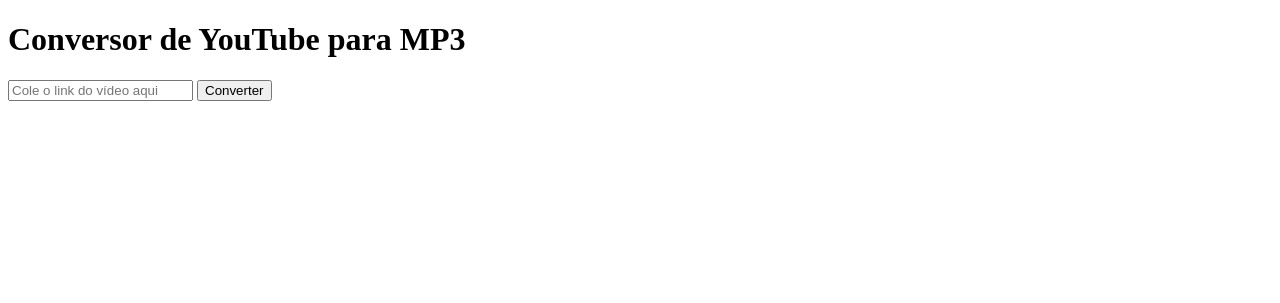
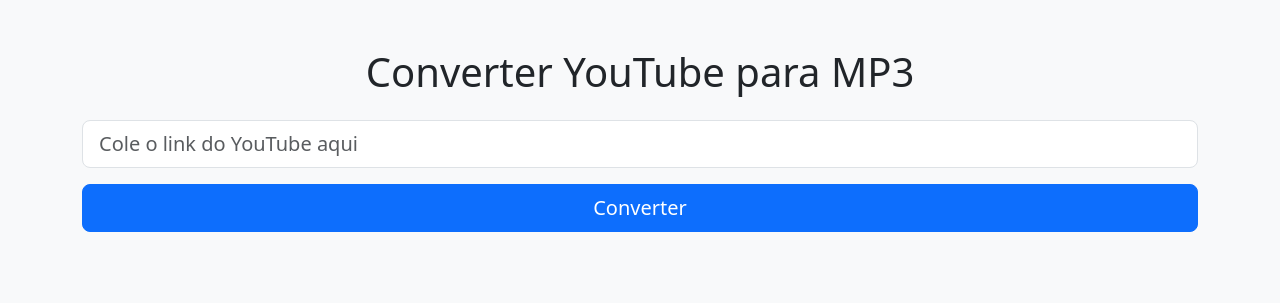
Before and after one commit to jotatks/videomp3, a Flask app: page / in a window 1280 px wide. Shown: the top 303 px of the page. Run offline with Flask 3, Linux system fonts and the light colour scheme.

Commit message:
Update index.html

```diff
--- a/templates/index.html
+++ b/templates/index.html
@@ -1,14 +1,80 @@
 <!DOCTYPE html>
 <html lang="pt-br">
 <head>
-    <meta charset="UTF-8">
-    <title>Conversor YouTube MP3</title>
+    <meta charset="UTF-8" />
+    <title>Converter YouTube para MP3</title>
+    <link href="https://cdn.jsdelivr.net/npm/bootstrap@5.3.0/dist/css/bootstrap.min.css" rel="stylesheet">
 </head>
-<body>
-    <h1>Conversor de YouTube para MP3</h1>
-    <form method="POST">
-        <input type="text" name="url" placeholder="Cole o link do vídeo aqui" required>
-        <button type="submit">Converter</button>
-    </form>
+<body class="bg-light">
+    <div class="container py-5">
+        <h1 class="mb-4 text-center">Converter YouTube para MP3</h1>
+
+        <form method="POST" class="mb-4" id="convertForm">
+            <div class="mb-3">
+                <input type="url" name="url" class="form-control form-control-lg" placeholder="Cole o link do YouTube aqui" required>
+            </div>
+            <button type="submit" class="btn btn-primary btn-lg w-100">Converter</button>
+        </form>
+
+        <div id="status" class="alert alert-info d-none"></div>
+
+        <div id="downloadLink" class="d-none mt-3">
+            <h5>Arquivos prontos para download:</h5>
+            <ul id="fileList" class="list-group"></ul>
+        </div>
+    </div>
+
+    <script src="https://cdn.jsdelivr.net/npm/bootstrap@5.3.0/dist/js/bootstrap.bundle.min.js"></script>
+    <script>
+        const form = document.getElementById('convertForm');
+        const statusDiv = document.getElementById('status');
+        const downloadDiv = document.getElementById('downloadLink');
+        const fileList = document.getElementById('fileList');
+
+        form.addEventListener('submit', async (e) => {
+            e.preventDefault();
+            statusDiv.textContent = 'Baixando e convertendo... aguarde.';
+            statusDiv.classList.remove('d-none', 'alert-danger');
+            statusDiv.classList.add('alert-info');
+            downloadDiv.classList.add('d-none');
+            fileList.innerHTML = '';
+
+            const formData = new FormData(form);
+            const response = await fetch('/', {
+                method: 'POST',
+                body: formData
+            });
+
+            if (response.ok) {
+                const data = await response.json();
+                if (data.success) {
+                    statusDiv.textContent = 'Pronto! Clique nos links abaixo para baixar.';
+                    statusDiv.classList.remove('alert-info');
+                    statusDiv.classList.add('alert-success');
+                    downloadDiv.classList.remove('d-none');
+
+                    data.files.forEach((file, idx) => {
+                        const li = document.createElement('li');
+                        li.classList.add('list-group-item');
+                        const a = document.createElement('a');
+                        a.href = file;
+                        a.textContent = data.filenames[idx];
+                        a.setAttribute('download', '');
+                        li.appendChild(a);
+                        fileList.appendChild(li);
+                    });
+
+                } else {
+                    statusDiv.textContent = 'Erro: ' + data.error;
+                    statusDiv.classList.remove('alert-info');
+                    statusDiv.classList.add('alert-danger');
+                }
+            } else {
+                statusDiv.textContent = 'Erro no servidor.';
+                statusDiv.classList.remove('alert-info');
+                statusDiv.classList.add('alert-danger');
+            }
+        });
+    </script>
 </body>
 </html>
```
